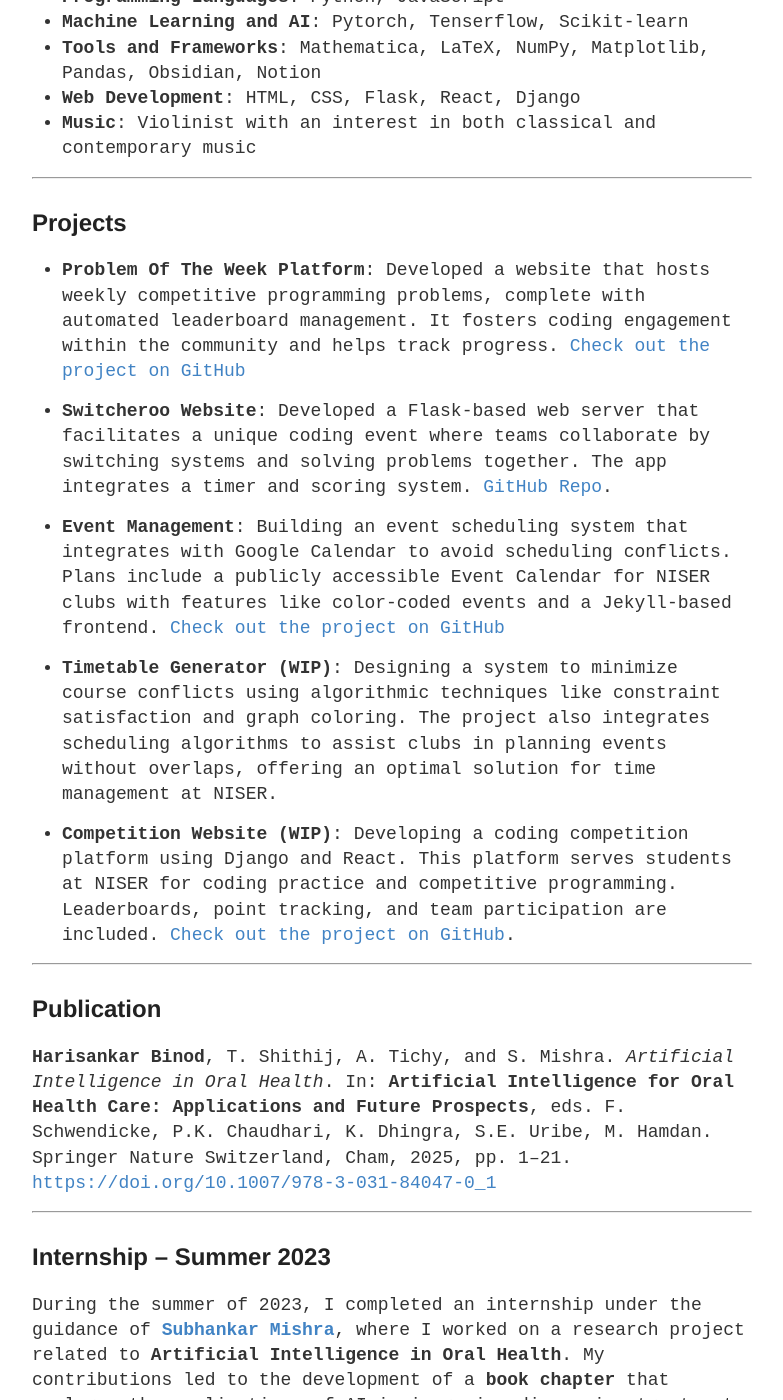
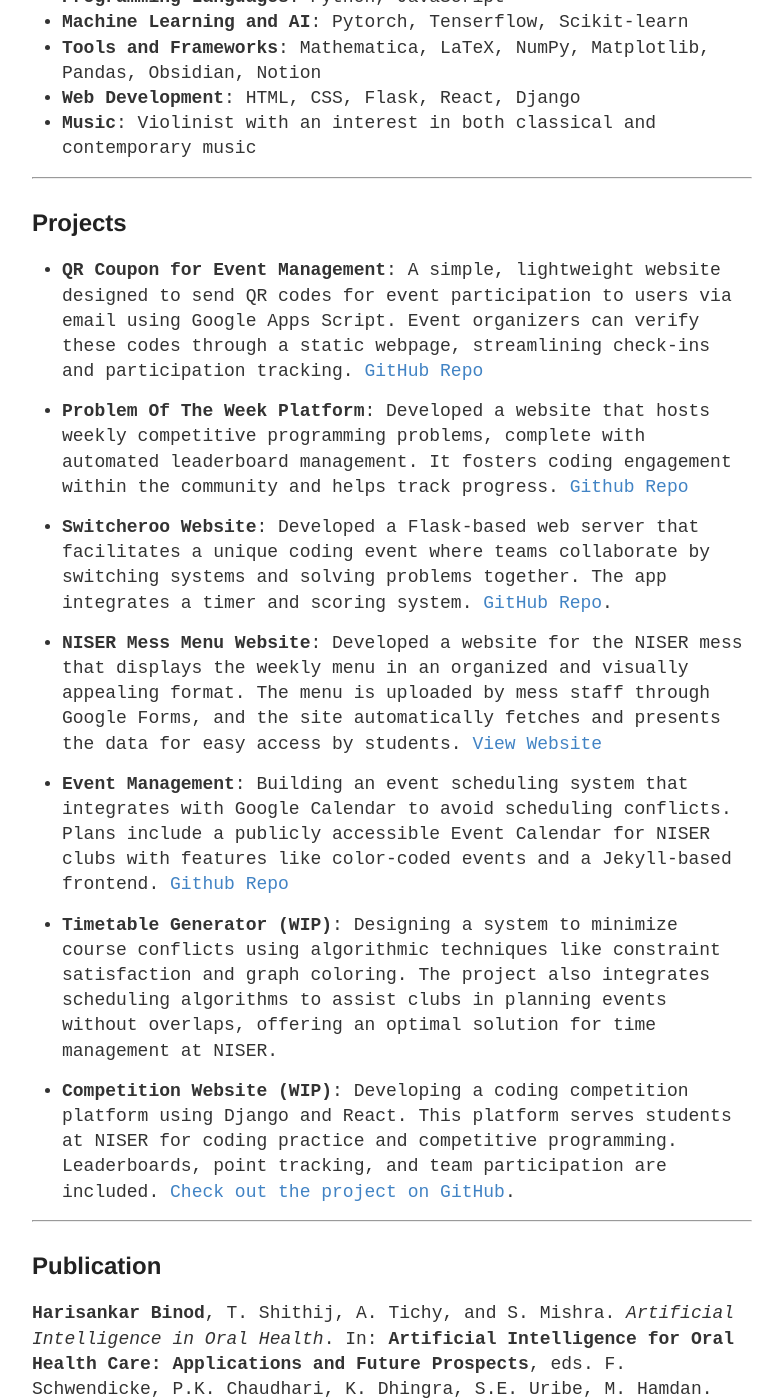
Before and after one commit to Methaphur/methaphur.github.io, a Jekyll site: the page built from about.md, in a window 1280 px wide and 1400 px high, scrolled down 910 px. Shown: the whole window, without its empty margins (248-1031 px from the left). Built offline with Jekyll 4.4.1, drawn with Linux system fonts in a browser that asks for light colours; some of the changed text lies outside the part shown.

Commit message:
added QR Scanner Project and Mess Menu

```diff
--- a/about.md
+++ b/about.md
@@ -33,12 +33,16 @@
 
 ## Projects
 
- - **Problem Of The Week Platform**: Developed a website that hosts weekly competitive programming problems, complete with automated leaderboard management. It fosters coding engagement within the community and helps track progress. [Check out the project on GitHub](https://sdgniser.github.io/problem-of-the-week)
+- **QR Coupon for Event Management**: A simple, lightweight website designed to send QR codes for event participation to users via email using Google Apps Script. Event organizers can verify these codes through a static webpage, streamlining check-ins and participation tracking. [GitHub Repo](https://github.com/Methaphur/QR-Coupon-Scanner)
+
+ - **Problem Of The Week Platform**: Developed a website that hosts weekly competitive programming problems, complete with automated leaderboard management. It fosters coding engagement within the community and helps track progress. [Github Repo](https://sdgniser.github.io/problem-of-the-week)
 
 - **Switcheroo Website**: Developed a Flask-based web server that facilitates a unique coding event where teams collaborate by switching systems and solving problems together. The app integrates a timer and scoring system. [GitHub Repo](https://github.com/Methaphur/switcheroo).
 
+- **NISER Mess Menu Website**: Developed a website for the NISER mess that displays the weekly menu in an organized and visually appealing format. The menu is uploaded by mess staff through Google Forms, and the site automatically fetches and presents the data for easy access by students. [View Website](https://methaphur.github.io/messmenu/)
+
 - **Event Management**: Building an event scheduling system that integrates with Google Calendar to avoid scheduling conflicts. Plans include a publicly accessible Event Calendar for NISER clubs with features like color-coded events and a Jekyll-based frontend.
-[Check out the project on GitHub](https://sdgniser.github.io/event-management)
+[Github Repo](https://sdgniser.github.io/event-management)
 
 - **Timetable Generator (WIP)**: Designing a system to minimize course conflicts using algorithmic techniques like constraint satisfaction and graph coloring. The project also integrates scheduling algorithms to assist clubs in planning events without overlaps, offering an optimal solution for time management at NISER.
 
@@ -51,6 +55,10 @@
 **Harisankar Binod**, T. Shithij, A. Tichy, and S. Mishra. *Artificial Intelligence in Oral Health*. In: **Artificial Intelligence for Oral Health Care: Applications and Future Prospects**, eds. F. Schwendicke, P.K. Chaudhari, K. Dhingra, S.E. Uribe, M. Hamdan. Springer Nature Switzerland, Cham, 2025, pp. 1–21. [https://doi.org/10.1007/978-3-031-84047-0_1](https://doi.org/10.1007/978-3-031-84047-0_1)
 
 ---
+
+## Internship – Summer 2025
+
+During the summer of 2025, I participated in the Summer Research Program at the Institute of Mathematical Sciences (IMSc), Chennai, under the guidance of [**Dr. Meena Mahajan**](https://www.imsc.res.in/~meena/), Professor at the Theoretical Computer Science (TCS) group, IMSc. My work focused on **Automated Reasoning**, where I explored topics in **formal logic**, experimented with **LEAN**, and delved into **automated theorem proving**. This internship deepened my understanding of the theoretical foundations of computer science and their applications in formal verification and proof automation.
 
 ## Internship – Summer 2023
 
```
